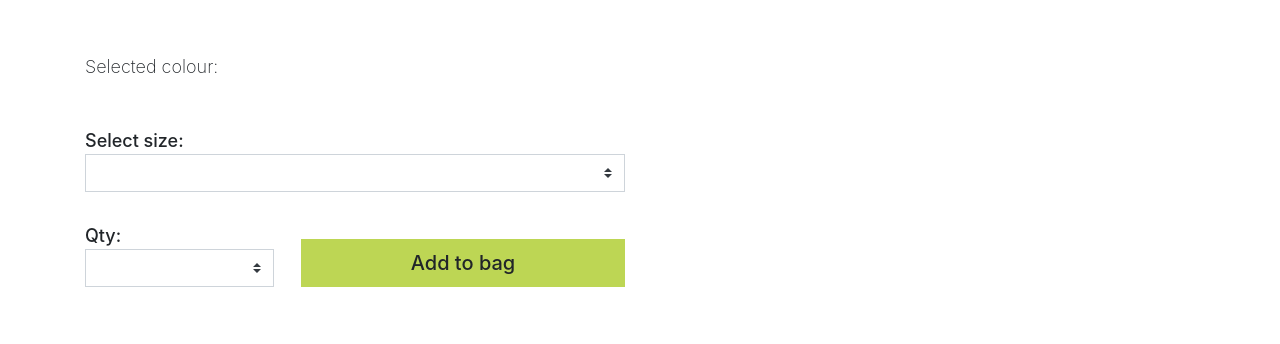
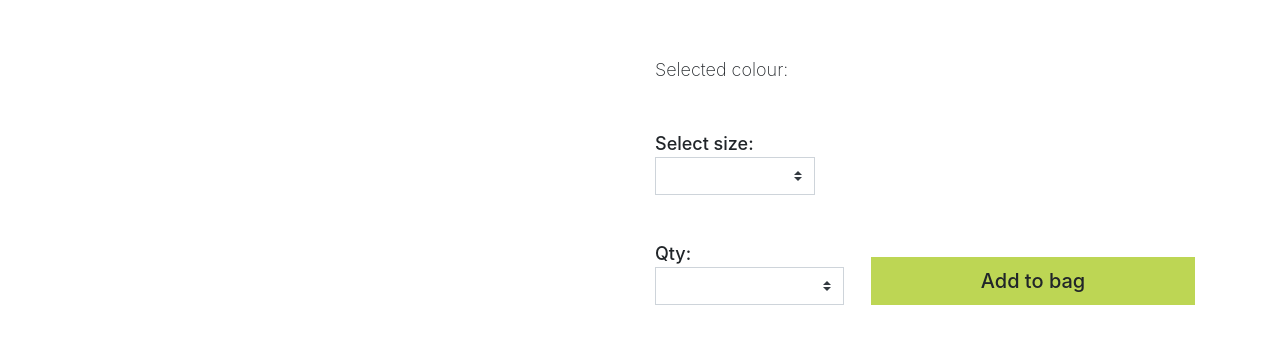
Before and after one commit to iecya/js-app, a website: page index.html in a window 1280 px wide. Drawn offline with nearby package versions, Linux system fonts and the light colour scheme; no server answers.

Commit message:
Desktop styling

```diff
--- a/assets/scss/app.scss
+++ b/assets/scss/app.scss
@@ -8,6 +8,9 @@ $active-color-border-position: -4px;
 
 body {
     font-size: 18px;
+     @media (min-width: 992px) {
+         padding: 30px 0;
+     }
 }
 
 #product-colors {
--- a/index.html
+++ b/index.html
@@ -9,14 +9,14 @@
 <body>
 <div class="container">
     <div class="row">
-        <div class="col-lg-6 col-md-8 col-md-push-2 offset-md-2">
+        <div class="col-lg-6 col-md-8 col-md-push-2 offset-md-2 offset-lg-0">
             <image src="" id="product-image" />
         </div>
         <div class="col-lg-6">
             <h2 id="product-name"></h2>
 
             <div class="row">
-                <div class="col-md-6">
+                <div class="col-md-6 col-lg-8">
                     <p id="product-price">
                         <span id="current-price"></span>
                         <span id="price-saving"></span>
@@ -29,9 +29,13 @@
                 </div>
             </div>
 
-            <div id="product-size-wrapper">
-                <p>Select size: <span></span></p>
-                <select id="product-size" class="custom-select"></select>
+            <div class="row">
+                <div class="col-lg-4">
+                    <div id="product-size-wrapper">
+                        <p>Select size: <span></span></p>
+                        <select id="product-size" class="custom-select"></select>
+                    </div>
+                </div>
             </div>
 
             <div id="size-submit-wrapper">
```
Also changed, not shown: assets/css/app.css.
